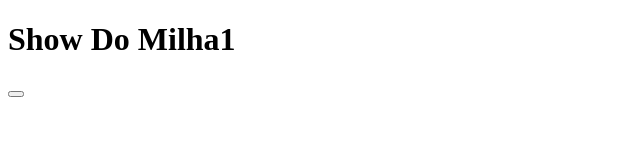
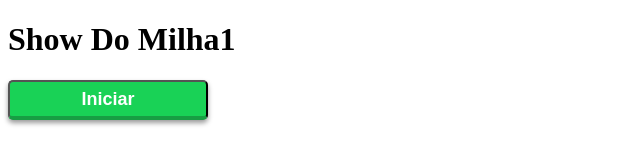
Before and after one commit to EnzoCorrupto/Projeto_1, a plain HTML site: page index.html in a window 1280 px wide. Shown: the whole page, without its empty margins (0-640 px from the left). Drawn offline with Linux system fonts and the light colour scheme.

Commit message:
subida 3

```diff
--- a/assets/css/style.css
+++ b/assets/css/style.css
@@ -1,4 +1,4 @@
-.original-button {
+#botaoinicio {
     display: flex;
     align-items: center;
     justify-content: center;
@@ -16,7 +16,7 @@
     background-color: #19d256;
   }
 
-  .original-button:hover {
+  #botaoinicio :hover {
     box-shadow: 0 0 rgba(0, 0, 0, 0.4);
     border-bottom-width: 2px;
     transform: translateY(2px);
--- a/index.html
+++ b/index.html
@@ -9,6 +9,6 @@
 </head>
 <body>
     <h1>Show Do Milha1</h1>
-    <button
+    <button id="botaoinicio" type="button" onclick="iniciarTeste()">Iniciar</button>
 </body>
 </html>
```
